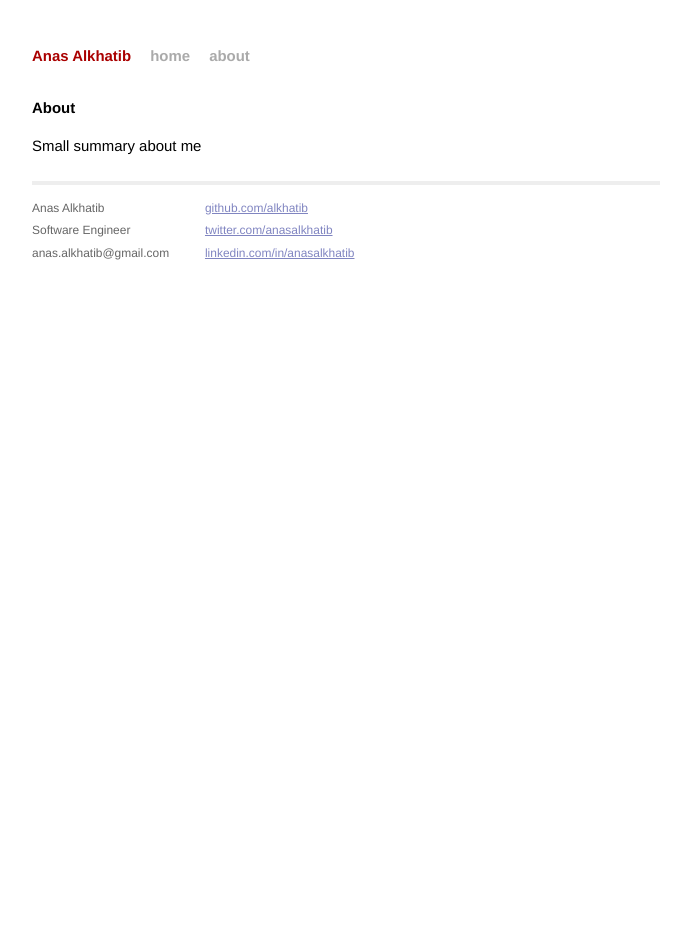
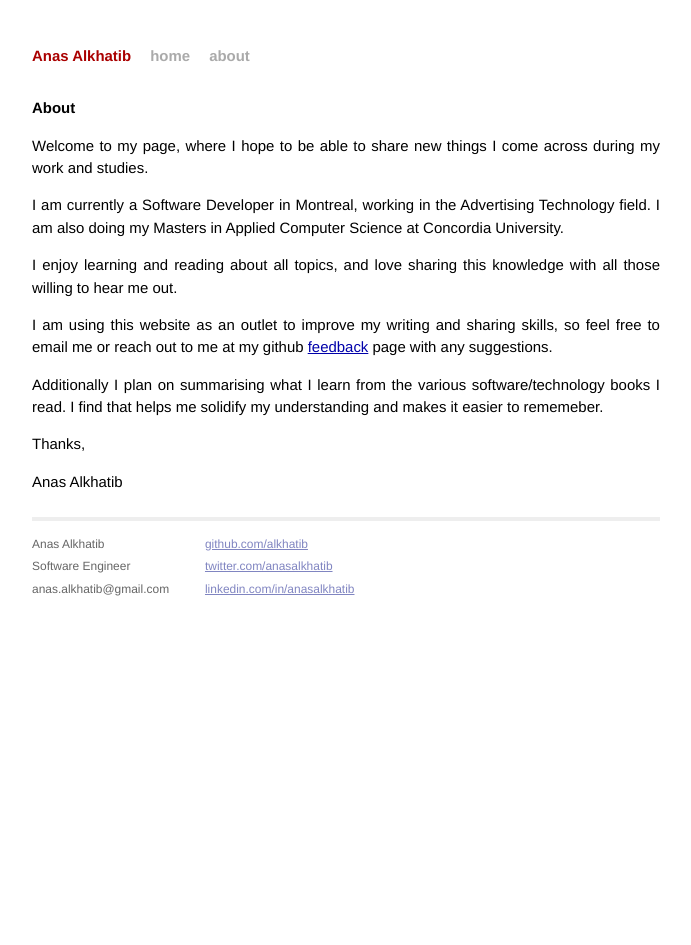
Before and after one commit to alkhatib/alkhatib.github.io, a Jekyll site: the page built from about/index.html, in a window 1280 px wide. Shown: the whole page, without its empty margins (294-985 px from the left). Built offline with Jekyll 4.4.1, drawn with Linux system fonts in a browser that asks for light colours; Markdown is read by kramdown in place of the engine named in the settings.

Commit message:
Updated about, deleted jekyll welcome post

```diff
--- a/about/index.html
+++ b/about/index.html
@@ -5,5 +5,18 @@ title: About
 
 <div id="about">
     <h1>About</h1>
-    <p> Small summary about me </p>
+    <p> Welcome to my page, where I hope to be able to share new things I come across during my work and studies.</p>
+    <p>
+        I am currently a Software Developer in Montreal, working in the Advertising Technology field.  I am
+        also doing my Masters in Applied Computer Science at Concordia University.
+    </p>
+    <p>
+        I enjoy learning and reading about all topics, and love sharing this knowledge with all those willing to hear me out.
+    </p>
+    <p>
+        I am using this website as an outlet to improve my writing and sharing skills, so feel free to email me or reach out to me at my github <a href="https://github.com/alkhatib/Feedback/issues/new">feedback</a> page with any suggestions.
+    </p>
+    <p>Additionally I plan on summarising what I learn from the various software/technology books I read. I find that helps me solidify my understanding and makes it easier to rememeber.</p>
+    <p>Thanks, </p>
+    <p>Anas Alkhatib </p>
 </div>
```
Also changed, not shown: _posts/2014-01-09-welcome-to-jekyll.markdown (deleted, +0 -24 lines).
